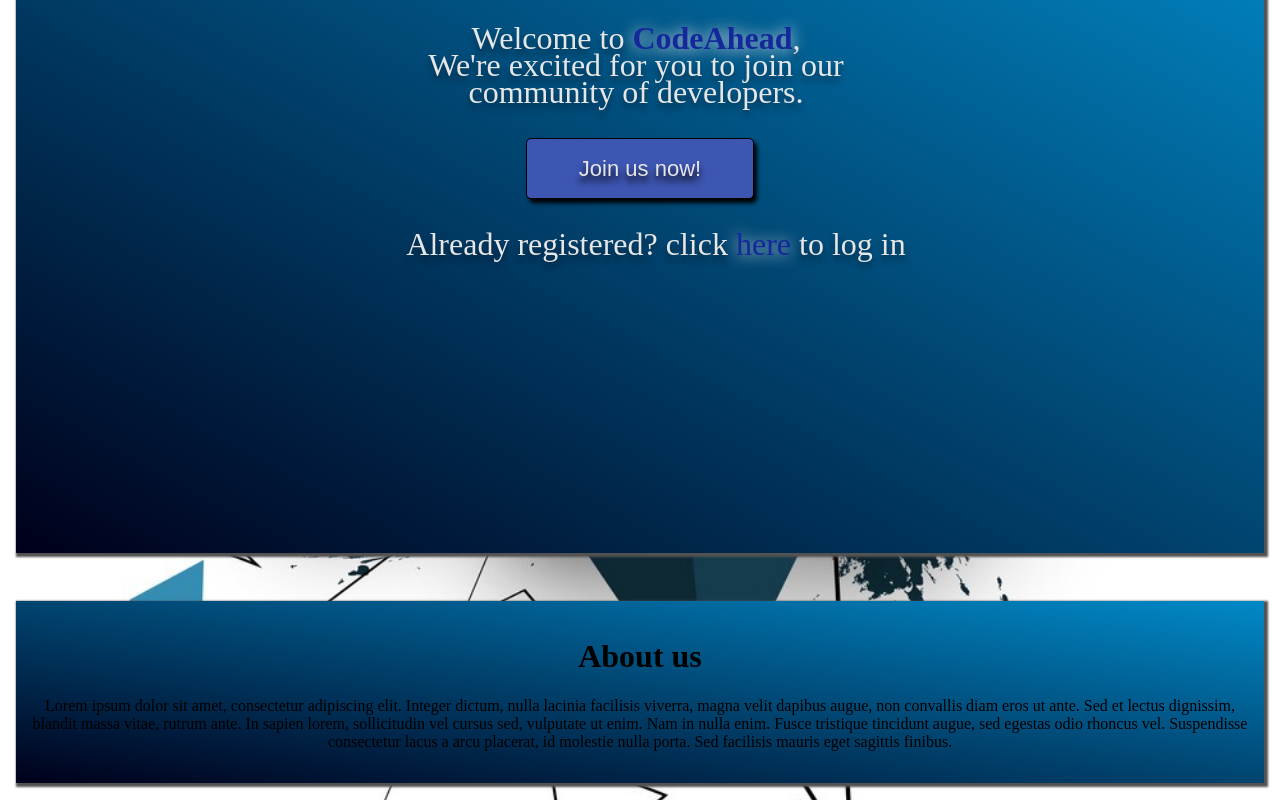
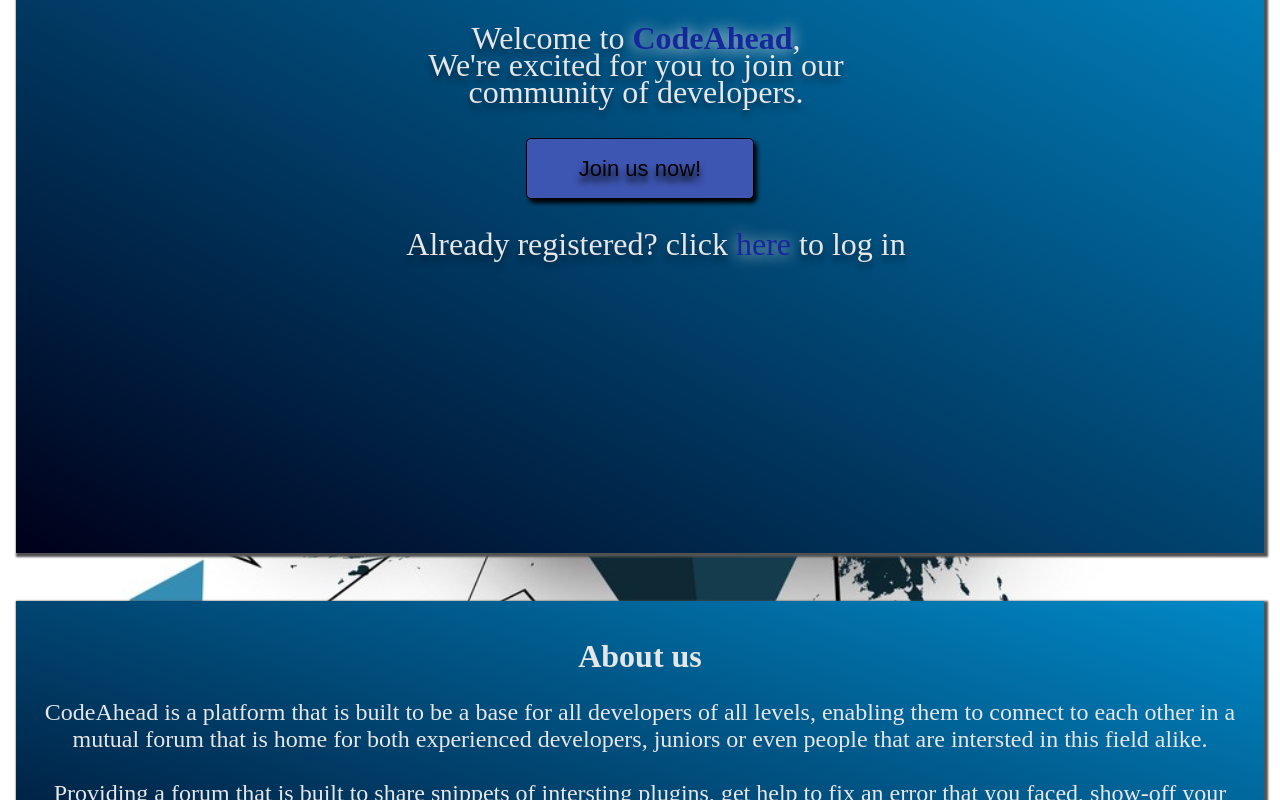
Before and after one commit to abdallah0100/codeAhead, a React (Create React App) app: page / in a window 1280 px wide. Shown: the part 240-1040 px from the top of the page. Built offline with nearby package versions, Linux system fonts and the light colour scheme.

Commit message:
Added about us section

```diff
--- a/src/components/home/About.jsx
+++ b/src/components/home/About.jsx
@@ -2,13 +2,16 @@ function About(){
     return(
         <div className="content_block" id='about'>
             <h1>About us</h1>
-            <p>Lorem ipsum dolor sit amet, consectetur adipiscing elit.
-             Integer dictum, nulla lacinia facilisis viverra, magna velit dapibus augue, non convallis diam eros ut ante.
-              Sed et lectus dignissim, blandit massa vitae, rutrum ante.
-               In sapien lorem, sollicitudin vel cursus sed, vulputate ut enim.
-                Nam in nulla enim. Fusce tristique tincidunt augue, sed egestas odio rhoncus vel.
-                 Suspendisse consectetur lacus a arcu placerat, id molestie nulla porta.
-                  Sed facilisis mauris eget sagittis finibus.</p>
+            <p>CodeAhead is a platform that is built to be a base for all developers of all levels, enabling them to connect to each other
+in a mutual forum that is home for both experienced developers, juniors or even people that are intersted in this field alike.<br /> <br />
+
+Providing a forum that is built to share snippets of intersting plugins, get help to fix an error that you faced, show-off your accomplishments,
+share work experiences or even get services from other developers for a price that is supervised by designated members to maintain a fair trade,
+respecting the effort it takes to be accomplished and a reasonable price for the requester. <br /><br />
+
+All of these are our contribution to get a thriving community of international developers that aims to share knowledge, learn from others and potentially
+a place to start your new business!
+</p>
         </div>
     );
 }
--- a/src/components/home/homeStyles.css
+++ b/src/components/home/homeStyles.css
@@ -13,7 +13,6 @@
 .welcome_msg{
     font-size: 32px;
     line-height: 27px;
-    color: #e6e6e6;
     text-shadow: 0px 6px 6px rgba(0, 0, 0, 0.4);
 
     margin-left: 13rem;
@@ -37,7 +36,6 @@
     line-height: 27px;
     border-radius: 5px;
 
-    color: #e6e6e6;
     cursor: pointer;
 }
 
@@ -53,3 +51,7 @@
     color: #14279b;
     text-shadow: 0px 0.5px 15px #e6e6e6;
 }
+
+#about p{
+    font-size: 24px;
+}
--- a/src/main.css
+++ b/src/main.css
@@ -15,6 +15,7 @@ html,body{
 #content{
     padding: 1rem;
     padding-bottom: 10rem;
+    color: #e6e6e6;
 }
 
 .footer-container{
```
